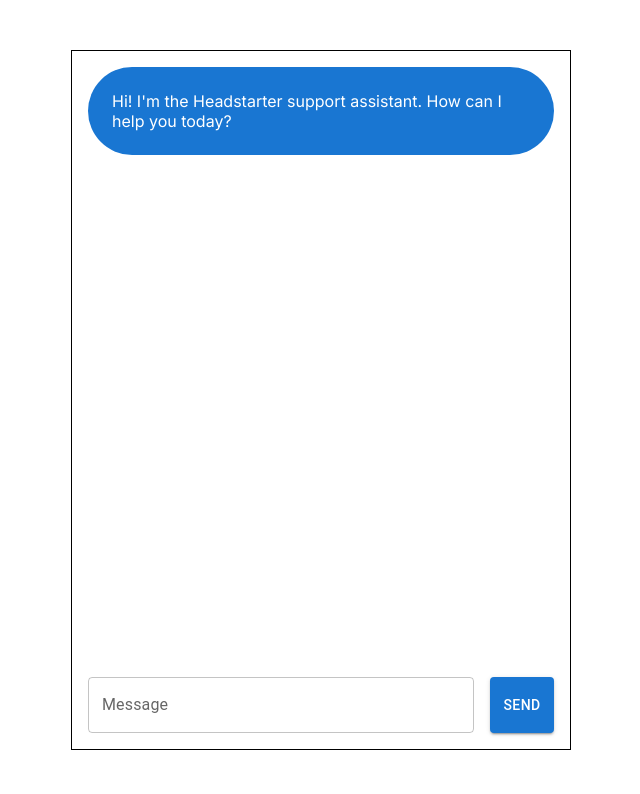
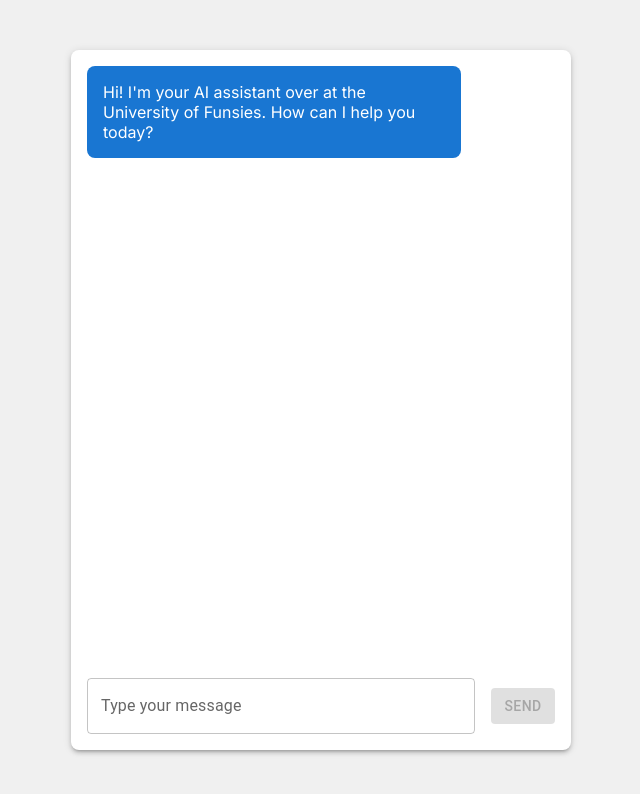
Before and after one commit to allyssapanganiban/customer-support-ai, a Next.js app: page / in a window 1280 px wide. Shown: the top 794 px of the page, without its empty margins (319-959 px from the left). Built offline with nearby package versions, Linux system fonts and the light colour scheme.

Commit message:
handle conv history + send user response

```diff
--- a/app/page.js
+++ b/app/page.js
@@ -1,84 +1,101 @@
-// import Image from "next/image";
-// import styles from "./page.module.css";
-'use client';
+"use client";
 
-import { Box, Button, Stack, TextField } from '@mui/material';
-import { useState, useRef, useEffect } from 'react';
+import { Box, Button, Stack, TextField, CircularProgress } from "@mui/material";
+import { useState, useRef, useEffect } from "react";
 
 export default function Home() {
   const [messages, setMessages] = useState([
     {
-      role: 'assistant',
-      content: "Hi! I'm the Headstarter support assistant. How can I help you today?",
+      role: "assistant",
+      content:
+        "Hi! I'm your AI assistant over at the University of Funsies. How can I help you today?",
     },
   ]);
-  const [message, setMessage] = useState('');
+  const [message, setMessage] = useState("");
   const [isLoading, setIsLoading] = useState(false);
-
-  const sendMessage = async () => {
-    if (!message.trim()) return;  // Don't send empty messages
-    setIsLoading(true);
-
-    const userMessage = { role: 'user', content: message };
-    setMessage('');
-    setMessages((messages) => [...messages, userMessage, { role: 'assistant', content: '' }]);
-
-    try {
-      const response = await fetch('/api/chat', {
-        method: 'POST',
-        headers: {
-          'Content-Type': 'application/json',
-        },
-        body: JSON.stringify([...messages, userMessage]),
-      });
-
-      if (!response.ok) {
-        throw new Error('Network response was not ok');
-      }
-
-      const reader = response.body.getReader();
-      const decoder = new TextDecoder();
-
-      while (true) {
-        const { done, value } = await reader.read();
-        if (done) break;
-        const text = decoder.decode(value, { stream: true });
-
-        setMessages((messages) => {
-          const lastMessage = messages[messages.length - 1];
-          const otherMessages = messages.slice(0, messages.length - 1);
-          return [
-            ...otherMessages,
-            { ...lastMessage, content: lastMessage.content + text },
-          ];
-        });
-      }
-    } catch (error) {
-      console.error('Error:', error);
-      setMessages((messages) => [
-        ...messages,
-        { role: 'assistant', content: "I'm sorry, but I encountered an error. Please try again later." },
-      ]);
-    }
-    setIsLoading(false);
-  };
-
-  const handleKeyPress = (event) => {
-    if (event.key === 'Enter' && !event.shiftKey) {
-      event.preventDefault();
-      sendMessage();
-    }
-  };
 
   const messagesEndRef = useRef(null);
 
+
+  const [convHistory, setConvHistory] = useState([]);
+
   const scrollToBottom = () => {
-    messagesEndRef.current?.scrollIntoView({ behavior: 'smooth' });
+    messagesEndRef.current?.scrollIntoView({ behavior: "smooth" });
   };
 
   useEffect(() => {
     scrollToBottom();
   }, [messages]);
+
+  const sendMessage = async () => {
+    if (!message.trim()) return;
+
+    setIsLoading(true);
+
+    const userMessage = { role: "user", content: message };
+    setMessage("");
+    setMessages((prevMessages) => [
+      ...prevMessages,
+      userMessage,
+      { role: "assistant", content: "..." },
+    ]);
+
+    // Update conversation history
+    setConvHistory((prevHistory) => [
+      ...prevHistory,
+      { role: "user", content: message },
+    ]);
+
+    try {
+      const response = await fetch("/api/main", {
+        method: "POST",
+        headers: {
+          "Content-Type": "application/json",
+        },
+        body: JSON.stringify({
+          question: message,
+          conv_history: convHistory,
+        }),
+      });
+
+      if (!response.ok) {
+        throw new Error("Network response was not ok");
+      }
+
+      const data = await response.json();
+
+
+      setConvHistory((prevHistory) => [
+        ...prevHistory,
+        { role: "assistant", content: data.answer },
+      ]);
+
+      setMessages((prevMessages) => [
+        ...prevMessages.slice(0, -1),
+        { role: "assistant", content: data.answer },
+      ]);
+    } catch (error) {
+      console.error("Error:", error);
+      setMessages((prevMessages) => [
+        ...prevMessages.slice(0, -1),
+        {
+          role: "assistant",
+          content:
+            "I'm sorry, but I encountered an error. Please try again later.",
+        },
+      ]);
+    } finally {
+      setIsLoading(false);
+      scrollToBottom();
+    }
+  };
+
+  const handleKeyPress = (event) => {
+    if (event.key === "Enter" && !event.shiftKey) {
+      event.preventDefault();
+      sendMessage();
+    }
+  };
 
   return (
     <Box
@@ -88,17 +105,22 @@ export default function Home() {
       flexDirection="column"
       justifyContent="center"
       alignItems="center"
+      bgcolor="#f0f0f0"
     >
       <Stack
-        direction={'column'}
-        width="500px"
-        height="700px"
-        border="1px solid black"
+        direction={"column"}
+        width="100%"
+        maxWidth="500px"
+        height="100%"
+        maxHeight="700px"
+        borderRadius={2}
+        boxShadow={3}
+        bgcolor="white"
         p={2}
         spacing={3}
       >
         <Stack
-          direction={'column'}
+          direction={"column"}
           spacing={2}
           flexGrow={1}
           overflow="auto"
@@ -108,13 +130,20 @@ export default function Home() {
             <Box
               key={index}
               display="flex"
-              justifyContent={message.role === 'assistant' ? 'flex-start' : 'flex-end'}
+              justifyContent={
+                message.role === "assistant" ? "flex-start" : "flex-end"
+              }
             >
               <Box
-                bgcolor={message.role === 'assistant' ? 'primary.main' : 'secondary.main'}
+                bgcolor={
+                  message.role === "assistant"
+                    ? "primary.main"
+                    : "secondary.main"
+                }
                 color="white"
-                borderRadius={16}
-                p={3}
+                borderRadius={2}
+                p={2}
+                maxWidth="80%"
               >
                 {message.content}
               </Box>
@@ -122,9 +151,9 @@ export default function Home() {
           ))}
           <div ref={messagesEndRef} />
         </Stack>
-        <Stack direction={'row'} spacing={2}>
+        <Stack direction={"row"} spacing={2} alignItems="center">
           <TextField
-            label="Message"
+            label="Type your message"
             fullWidth
             value={message}
             onChange={(e) => setMessage(e.target.value)}
@@ -134,9 +163,10 @@ export default function Home() {
           <Button
             variant="contained"
             onClick={sendMessage}
-            disabled={isLoading}
+            disabled={isLoading || !message.trim()}
+            endIcon={isLoading ? <CircularProgress size={20} /> : null}
           >
-            {isLoading ? 'Sending...' : 'Send'}
+            Send
           </Button>
         </Stack>
       </Stack>
```
